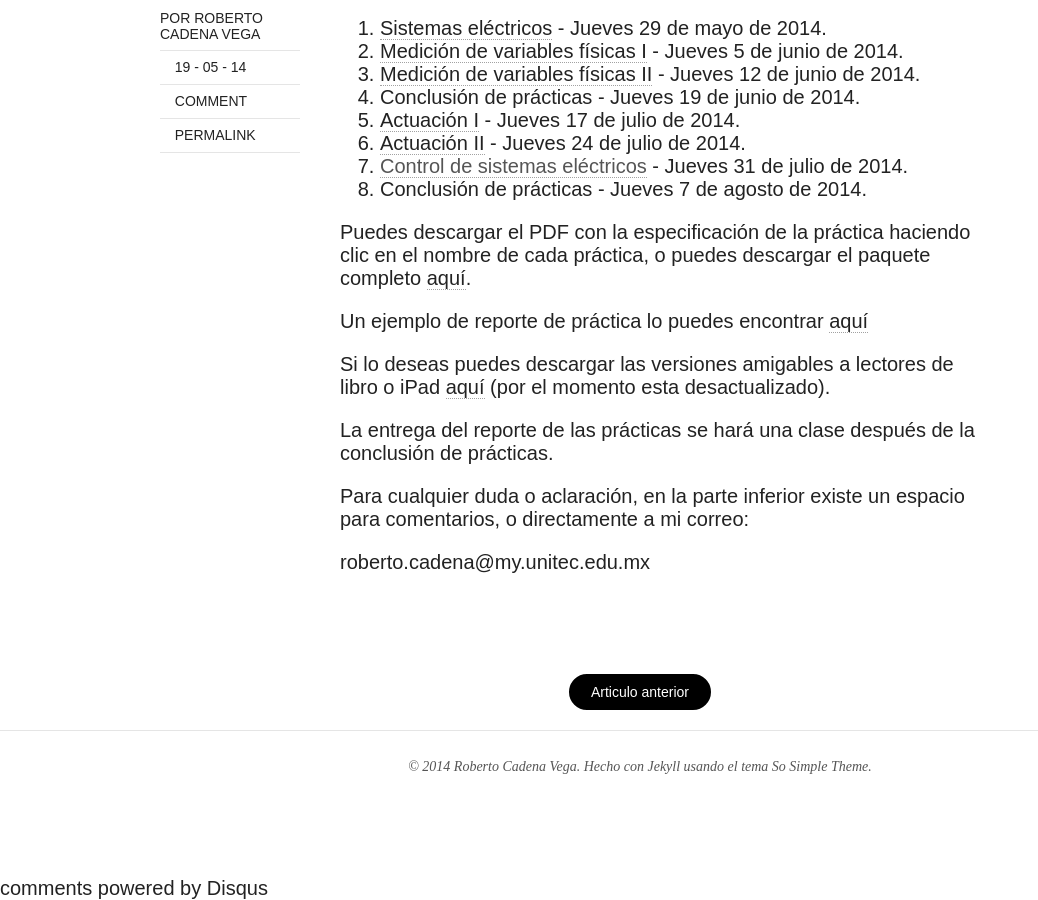
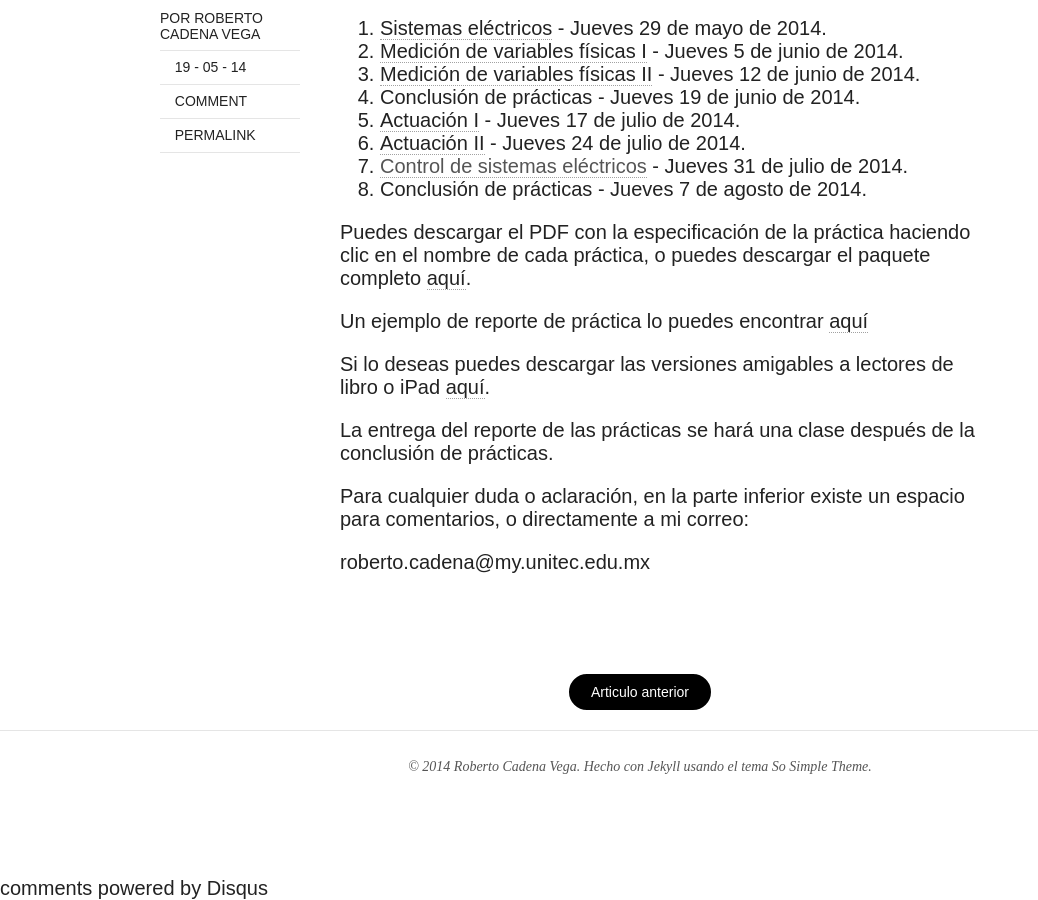
Before and after one commit to cad3na/robblack007.github.io, a Jekyll site: the page built from _posts/2014-05-19-instrumentacion-control-14-3.md, in a window 1280 px wide and 900 px high, scrolled down 1091 px. Shown: the whole window, without its empty margins (0-1038 px from the left). Built offline with Jekyll 4.4.1, drawn with Linux system fonts in a browser that asks for light colours; nearby versions of some CDN libraries; comment, search, counter and statistics services are not loaded.

Commit message:
Pequeño error en el texto

```diff
--- a/_posts/2014-05-19-instrumentacion-control-14-3.md
+++ b/_posts/2014-05-19-instrumentacion-control-14-3.md
@@ -28,7 +28,7 @@
 
 Un ejemplo de reporte de práctica lo puedes encontrar [aquí](https://github.com/robblack007/clase-instrumentacion-control/blob/master/Practicas/PDF's/EjemploReporte.pdf?raw=true)
 
-Si lo deseas puedes descargar las versiones amigables a lectores de libro o iPad [aquí](https://github.com/robblack007/clase-instrumentacion-control/archive/ebook2.0.zip) (por el momento esta desactualizado).
+Si lo deseas puedes descargar las versiones amigables a lectores de libro o iPad [aquí](https://github.com/robblack007/clase-instrumentacion-control/archive/ebook2.0.zip).
 
 La entrega del reporte de las prácticas se hará una clase después de la conclusión de prácticas.
 
```
